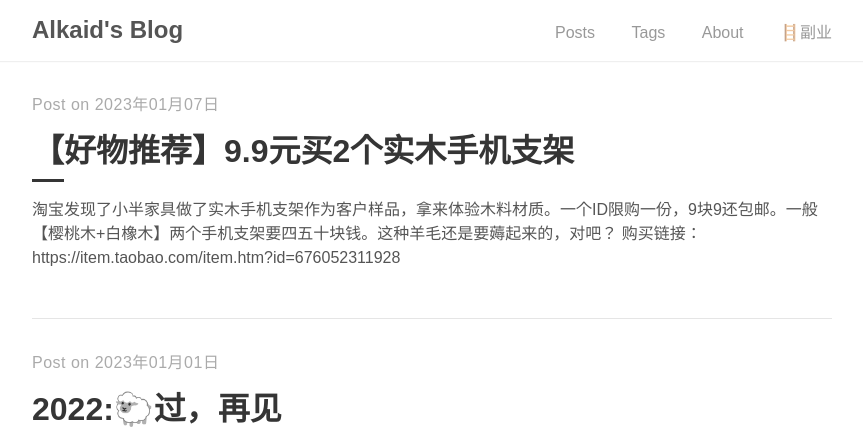
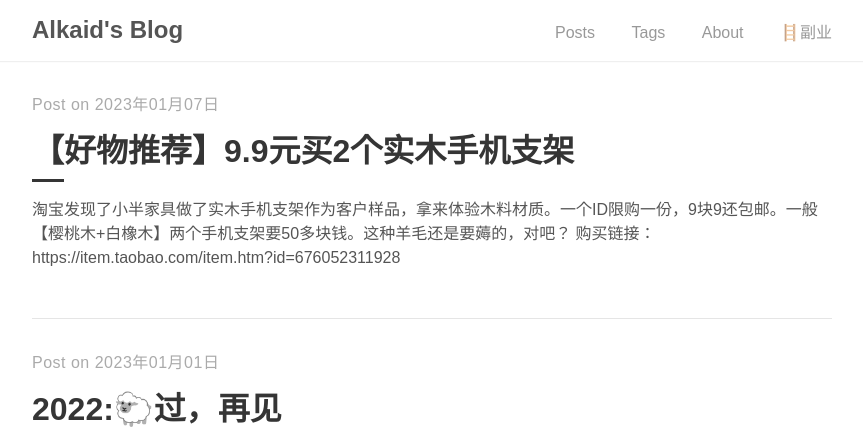
Before and after one commit to AlkaidWaong/ifoz, a Jekyll site: the page built from index.html, in a window 1280 px wide and 900 px high. Shown: the top 429 px of the window, without its empty margins (208-1071 px from the left). Built offline with Jekyll 4.4.1, drawn with Linux system fonts in a browser that asks for light colours; the list of posts is cut into pages by our own code.

Commit message:
Update 2023-01-07-Recommended-Mobile-Phone-Stands.md

```diff
--- a/_posts/2023-01-07-Recommended-Mobile-Phone-Stands.md
+++ b/_posts/2023-01-07-Recommended-Mobile-Phone-Stands.md
@@ -7,7 +7,7 @@
   - 好物推荐
 ---
 
-淘宝发现了**小半家具**做了实木手机支架作为客户样品，拿来体验木料材质。一个ID限购一份，9块9还包邮。一般【樱桃木+白橡木】两个手机支架要四五十块钱。这种羊毛还是要薅起来的，对吧？
+淘宝发现了**小半家具**做了实木手机支架作为客户样品，拿来体验木料材质。一个ID限购一份，**9块9还包邮**。一般【樱桃木+白橡木】两个手机支架要50多块钱。这种羊毛还是要薅的，对吧？
 
 购买链接： https://item.taobao.com/item.htm?id=676052311928
 
```
